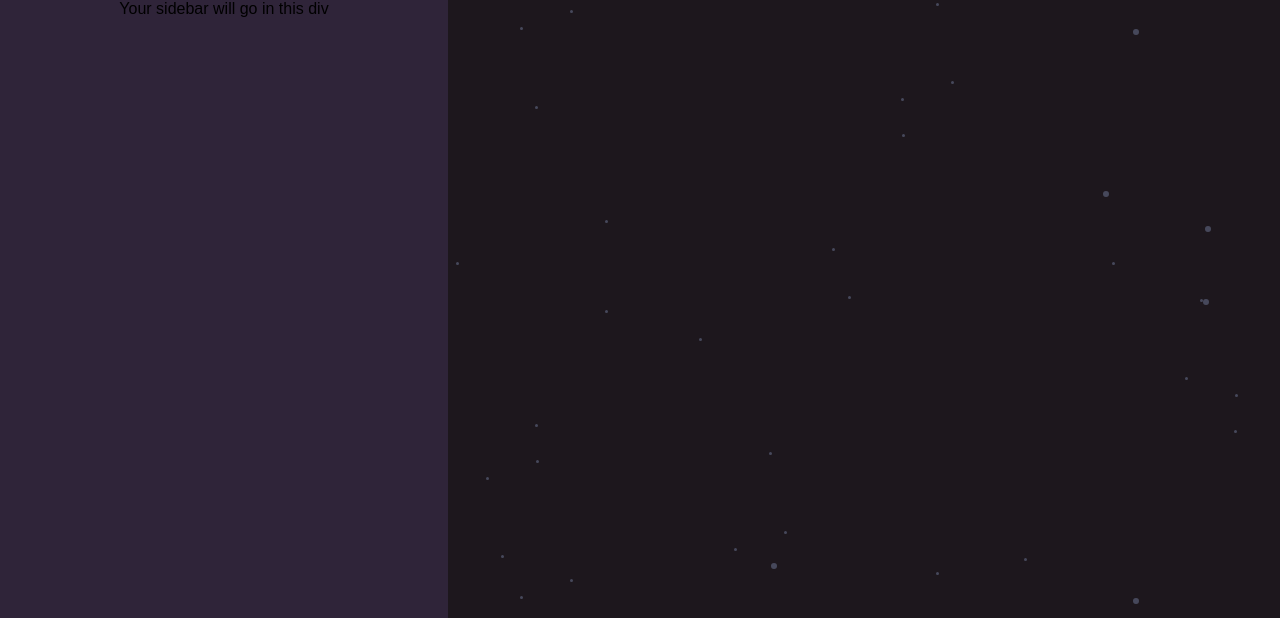
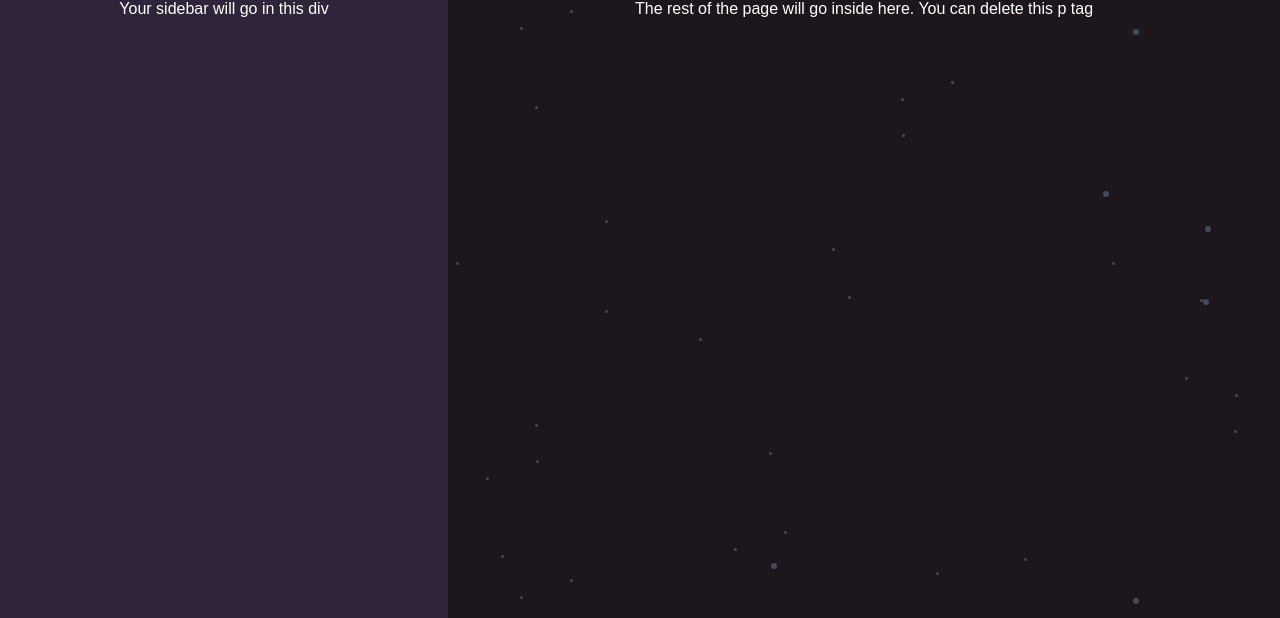
Before and after one commit to MK-Codecademy/CountdownApp, a plain HTML site: page index.html in a window 1280 px wide. Shown: the top 618 px of the page. Drawn offline with Linux system fonts and the light colour scheme.

Commit message:
tidy up some of the css

```diff
--- a/index.html
+++ b/index.html
@@ -14,14 +14,16 @@
 
 <body>
   <div class="app">
+    <!--The aside is for the sidebar. The actual content will sit inside the div within the aside.-->
     <aside class="sidebar">
       <div>Your sidebar will go in this div</div>
     </aside>
 
+    <!--The main section will hold the clock, header, etc-->
     <main>
+      <p>The rest of the page will go inside here. You can delete this p tag</p>
+    </main>
   </div>
-
-  </main>
 
   <!-- Footer social icons-->
   <footer>
--- a/styles.css
+++ b/styles.css
@@ -34,8 +34,10 @@ body {
 /*App*/
 .app {
   position: fixed;
+  display: flex;
   width: 100vw;
   height: 100vh;
+  color: white; /*this can be removed later*/
 }
 
 /*Sidebar*/
```
